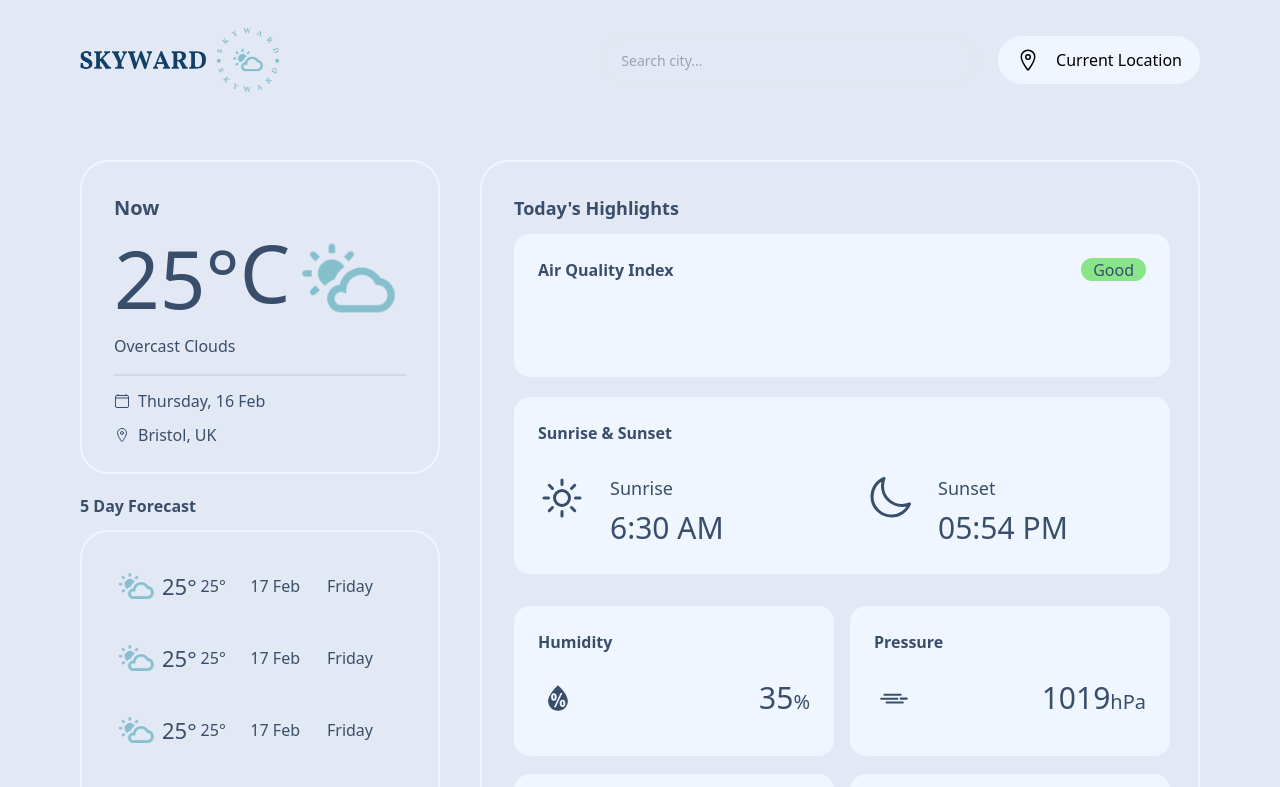
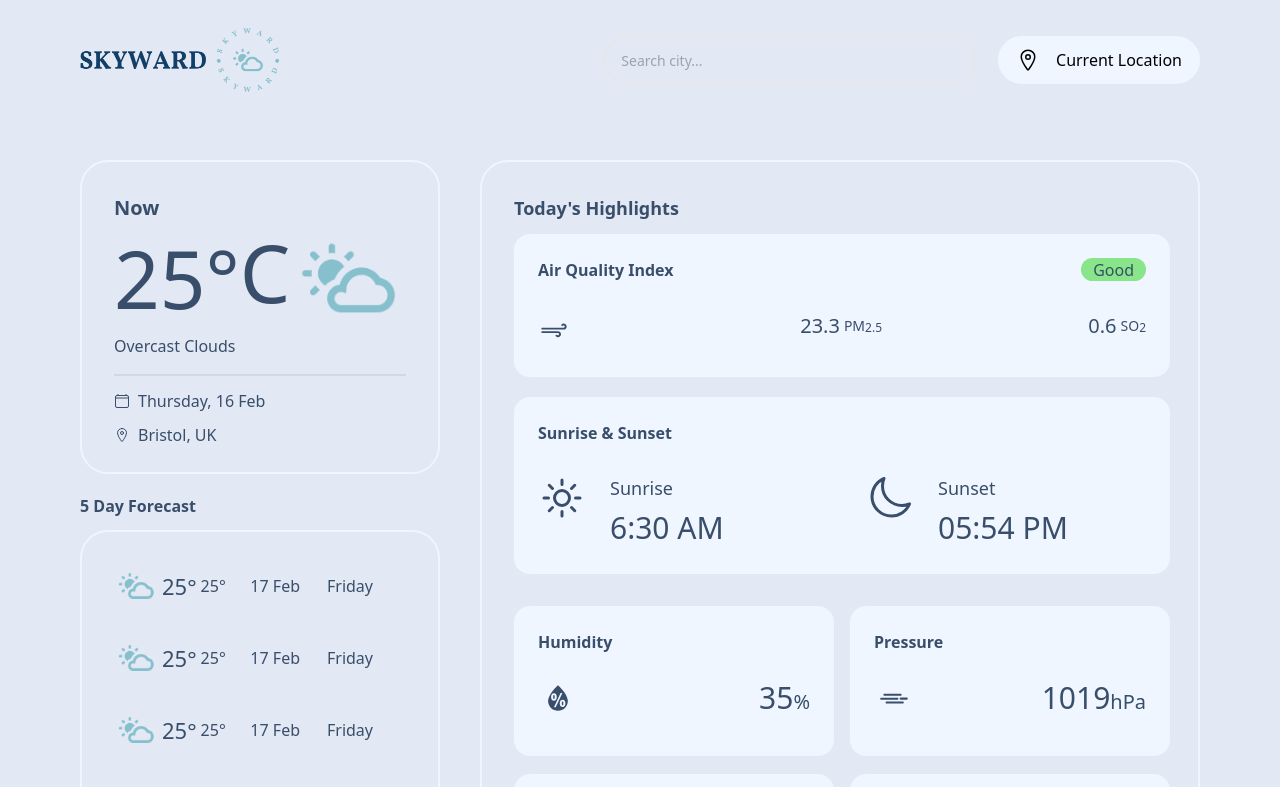
Before and after one commit to ItsMeSteve88/Skyward, a React (Vite) app: page / in a window 1280 px wide. Shown: the top 787 px of the page. Built offline with nearby package versions, Linux system fonts and the light colour scheme.

Commit message:
halfway there

```diff
--- a/src/components/main/AqiCard.jsx
+++ b/src/components/main/AqiCard.jsx
@@ -1,4 +1,5 @@
 import React from 'react'
+import { WiStrongWind } from 'react-icons/wi';
 
 const AqiCard = () => {
    return (
@@ -8,7 +9,29 @@ const AqiCard = () => {
          <div className="py-[2px] px-3 W-[59px] h-[23px] flex items-center bg-[#89E589] rounded-full justify-center">
            Good
          </div>
-       </div>
+         </div>
+         <div className='flex items-center gap-4 md:gap-6 lg:gap-12 md:flex-1 self-stretch'>
+            <WiStrongWind className='w-8 h-8' />
+            <div className='gap-2 flex flex-col md:flex items-start flex-1'>
+               <div className='flex items-start self-stretch'>
+                  <div className='flex justify-end items-center gap-1 flex-1'>
+                     <p className='text-xl'>23.3</p>
+                     <div className='flex items-end'>
+                        <p className='text-sm'>PM</p>
+                        <p className='text-xs'>2.5</p>
+                     </div>
+                  </div>
+                  <div className='flex justify-end items-center gap-1 flex-1'>
+                     <p className='text-xl'>0.6</p>
+                     <div className='flex items-end'>
+                        <p className='text-sm'>SO</p>
+                        <p className='text-xs'>2</p>
+                     </div>
+                  </div>
+               </div>
+               <div></div>
+            </div>
+         </div>
      </>
    );
 }
```
